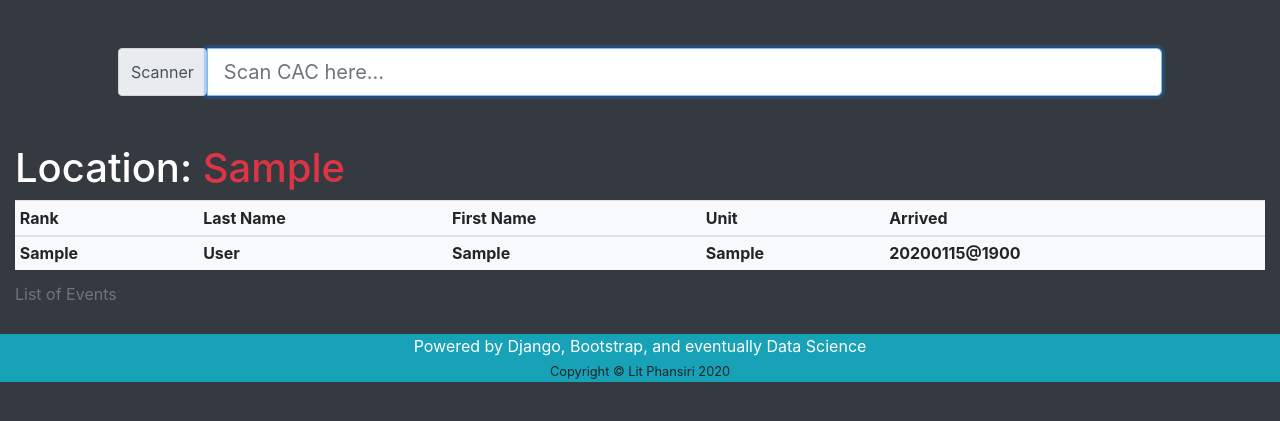
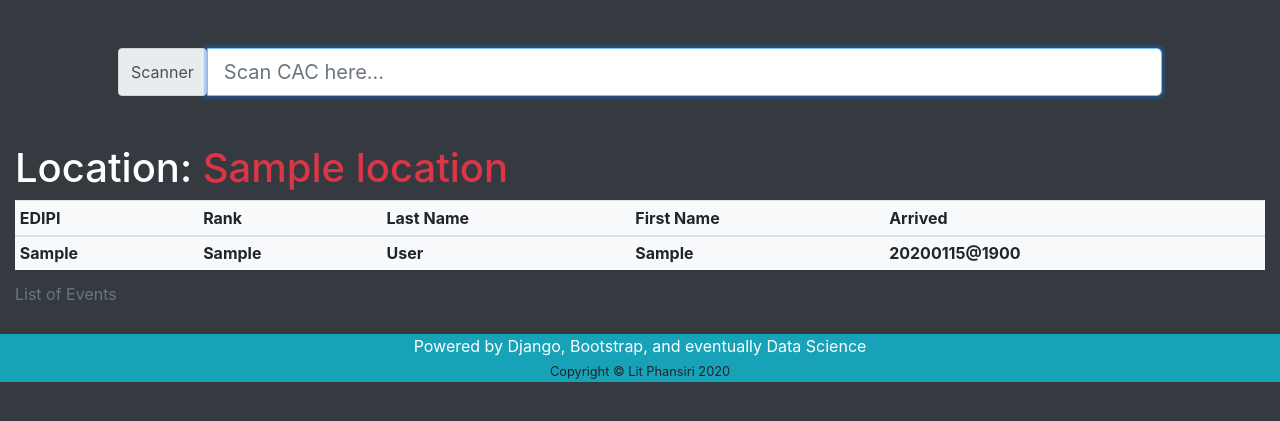
Before and after one commit to phansiri/simple_covid_tracker_scanner, a Django app: template covid_app/templates/covid_app/event_list.html in a window 1280 px wide. Shown: the part 56-477 px from the top of the page. Run offline with Django 3.2, Linux system fonts and the light colour scheme; tables that the repository leaves empty hold one stand-in row (values such as "Sample post"); the template is opened without the code that fills it: values that come from a table or form of the project are taken from there, most other values are stand-ins (such as "Sample title", 1, 10 or a date in 2020); lists and menus that the app fills with data are empty; parts of the project's set-up code (start-up, migrations or seed data) failed here and were passed over; some libraries are stand-ins or nearby versions.

Commit message:
refine models

```diff
--- a/covid_app/models.py
+++ b/covid_app/models.py
@@ -8,17 +8,9 @@
     branch = models.CharField(max_length=10)
     category = models.CharField(max_length=30)
     edipi = models.CharField(max_length=11)
-    unit = models.CharField(max_length=40, null=True, blank=True)
 
     def __str__(self):
         return f'{self.rank} {self.lname}, {self.fname}'
-
-
-class Unit(models.Model):
-    unit = models.CharField(max_length=30)
-
-    def __str__(self):
-        return self.unit
 
 
 class Location(models.Model):
--- a/covid_app/templates/covid_app/event_list.html
+++ b/covid_app/templates/covid_app/event_list.html
@@ -12,7 +12,7 @@
             <input type="text" class="form-control" aria-label="Scanner input" name="scanner" minlength="87"
                    aria-describedby="inputGroup-sizing-lg" placeholder="Scan CAC here..." autofocus required>
         </div>
-        <input type="hidden" name="location" value="{{ loc.pk }}">
+        <input type="hidden" name="location" value="{{ loc.0.pk }}">
     </form>
 </div>
 {% endblock %}
@@ -21,26 +21,26 @@
 <!--Event Listing-->
 <div class="container-fluid">
 
-    <h1 class="text-white">Location:<span class="text-danger"> {{ loc.location }}</span></h1>
+    <h1 class="text-white">Location:<span class="text-danger"> {{ loc.0.location }}</span></h1>
 
     <table class="table table-sm table-hover bg-light">
         <caption>List of Events</caption>
         <thead>
         <tr>
+            <th scope="col">EDIPI</th>
             <th scope="col">Rank</th>
             <th scope="col">Last Name</th>
             <th scope="col">First Name</th>
-            <th scope="col">Unit</th>
             <th scope="col">Arrived</th>
         </tr>
         </thead>
         <tbody>
         {% for event in events %}
         <tr>
+            <th scope="row">{{ event.initiator.edipi }}</th>
             <th scope="row">{{ event.initiator.rank }}</th>
             <th scope="row">{{ event.initiator.lname }}</th>
             <th scope="row">{{ event.initiator.fname }}</th>
-            <th scope="row">{{ event.initiator.unit }}</th>
             <th scope="row">{{ event.arrived|date:'Ymd@Hi' }}</th>
         </tr>
         {% endfor %}
--- a/covid_app/urls.py
+++ b/covid_app/urls.py
@@ -3,9 +3,10 @@
 
 urlpatterns = [
     path('', views.event_list, name='event_list'),
+    path('scan/', views.scan, name='scan'),
+    path('set_location/', views.set_location, name='set_location'),
     # path('event/<int:pk>/', views.event_detail, name='event_detail'),
     # path('event/new/<int:pk>/', views.event_new, name='event_new'),
-    path('scan/', views.scan, name='scan'),
     # path('person_list', views.person_list, name='person_list'),
     # path('person/<int:pk>/edit', views.person_edit, name='person_edit'),
 ]
```
Also changed, not shown: covid_app/admin.py (+2 -7 lines), covid_app/forms.py (+7 -1 lines), covid_app/templates/covid_app/set_location.html (added, +16 -0 lines), covid_app/views.py (+26 -3 lines).
